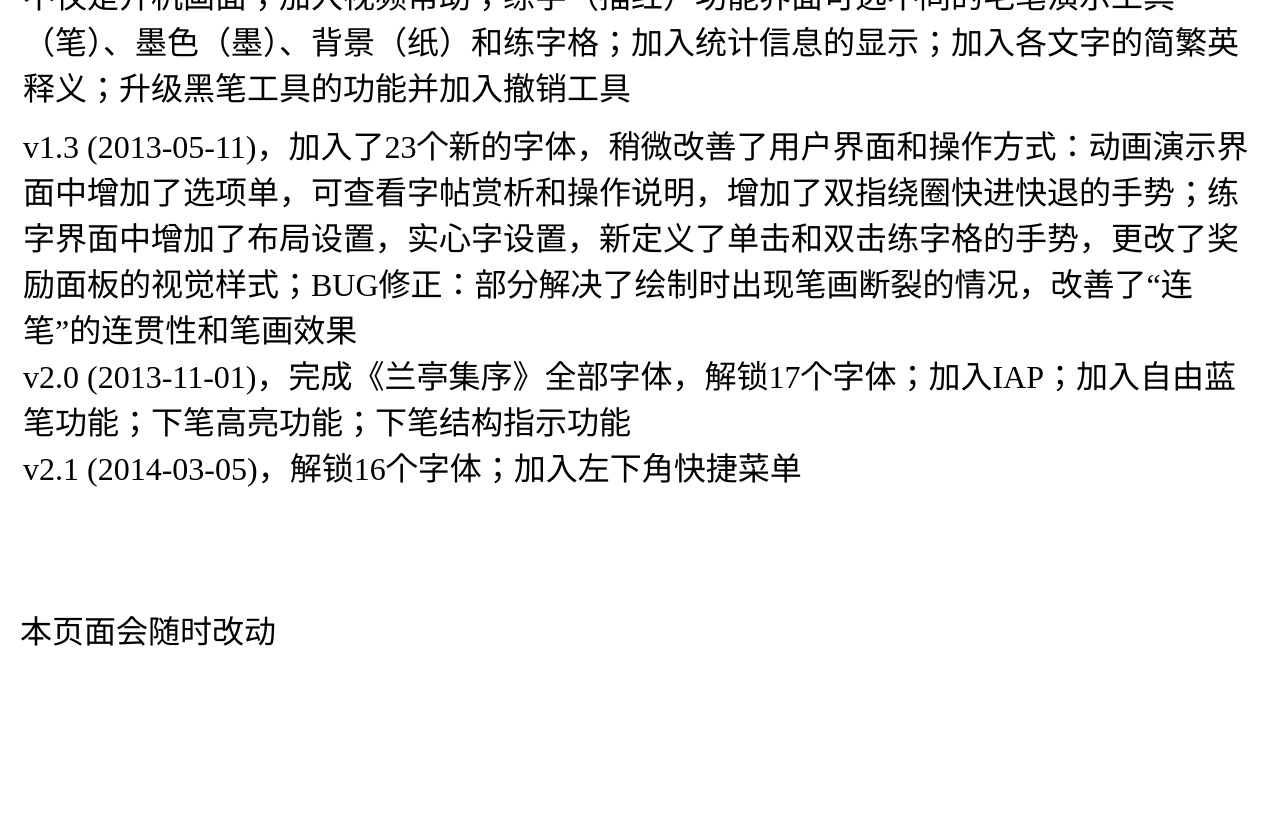
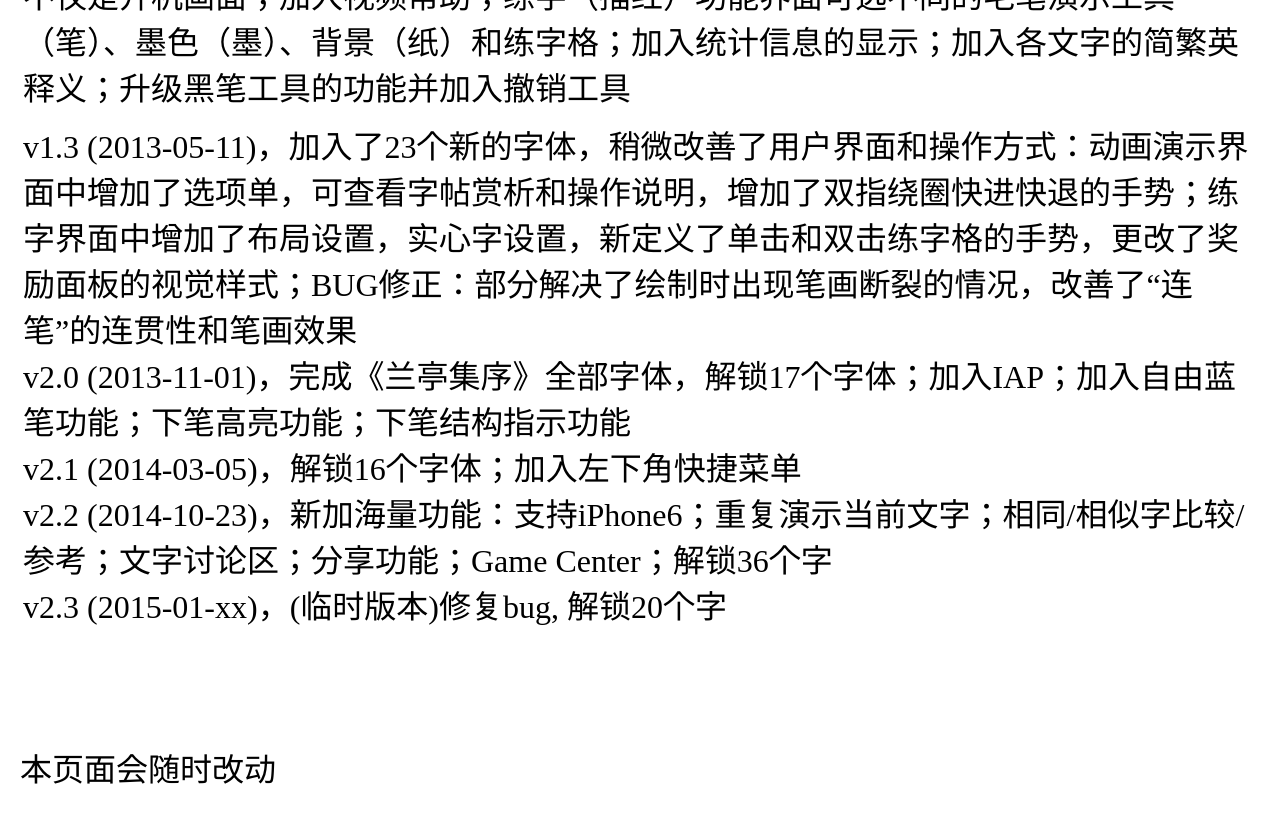
Before and after one commit to LiveCally/Help, a Jekyll site: the page built from _posts/2014-05-16-LiveCalligraphyHelp.html, in a window 1280 px wide and 900 px high, scrolled down 7012 px. Shown: the top 823 px of the window. Built offline with Jekyll 4.4.1, drawn with Linux system fonts in a browser that asks for light colours; Markdown is read by kramdown in place of the engine named in the settings; before the commit the page ends 7774 px from its top, so only the background shows below that.

Commit message:
Update 2014-05-16-LiveCalligraphyHelp.html

```diff
--- a/_posts/2014-05-16-LiveCalligraphyHelp.html
+++ b/_posts/2014-05-16-LiveCalligraphyHelp.html
@@ -149,6 +149,8 @@ title: 活字帖在线帮助(Help of Live Calligraphy)
   v1.3 (2013-05-11)，加入了23个新的字体，稍微改善了用户界面和操作方式：动画演示界面中增加了选项单，可查看字帖赏析和操作说明，增加了双指绕圈快进快退的手势；练字界面中增加了布局设置，实心字设置，新定义了单击和双击练字格的手势，更改了奖励面板的视觉样式；BUG修正：部分解决了绘制时出现笔画断裂的情况，改善了“连笔”的连贯性和笔画效果</br>
   v2.0 (2013-11-01)，完成《兰亭集序》全部字体，解锁17个字体；加入IAP；加入自由蓝笔功能；下笔高亮功能；下笔结构指示功能</br>
   v2.1 (2014-03-05)，解锁16个字体；加入左下角快捷菜单</br>
+  v2.2 (2014-10-23)，新加海量功能：支持iPhone6；重复演示当前文字；相同/相似字比较/参考；文字讨论区；分享功能；Game Center；解锁36个字</br>
+  v2.3 (2015-01-xx)，(临时版本)修复bug, 解锁20个字</br>
   </p> </td> </tr>
 
 </table>
```
